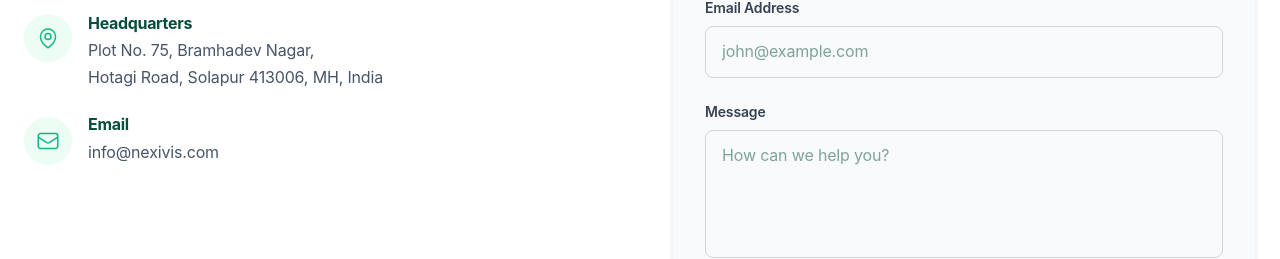
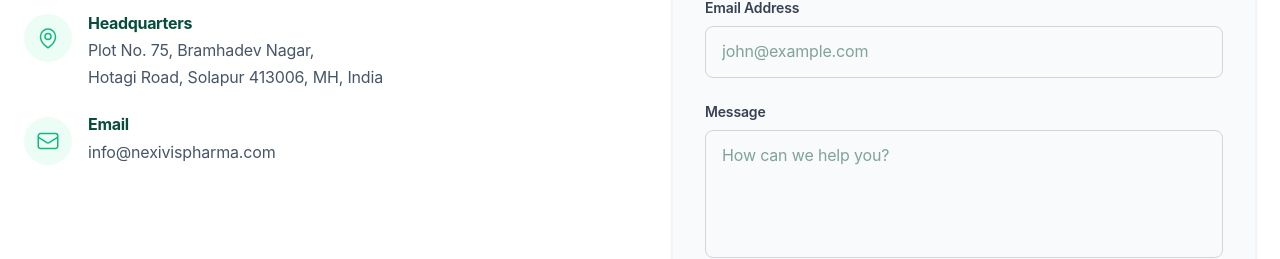
Before and after one commit to arishakhan-19/Nexivis_Pharma-, a Next.js app: page / in a window 1280 px wide. Shown: the part 4413-4672 px from the top of the page. Built offline with nearby package versions, Linux system fonts and the light colour scheme.

Commit message:
Update contact email

```diff
--- a/app/components/ContactSection.tsx
+++ b/app/components/ContactSection.tsx
@@ -40,7 +40,7 @@
                                 </div>
                                 <div>
                                     <h3 className="font-bold text-[var(--text-dark)]">Email</h3>
-                                    <p className="text-gray-600 mt-1">info@nexivis.com</p>
+                                    <p className="text-gray-600 mt-1">info@nexivispharma.com</p>
                                 </div>
                             </div>
                         </div>
```
